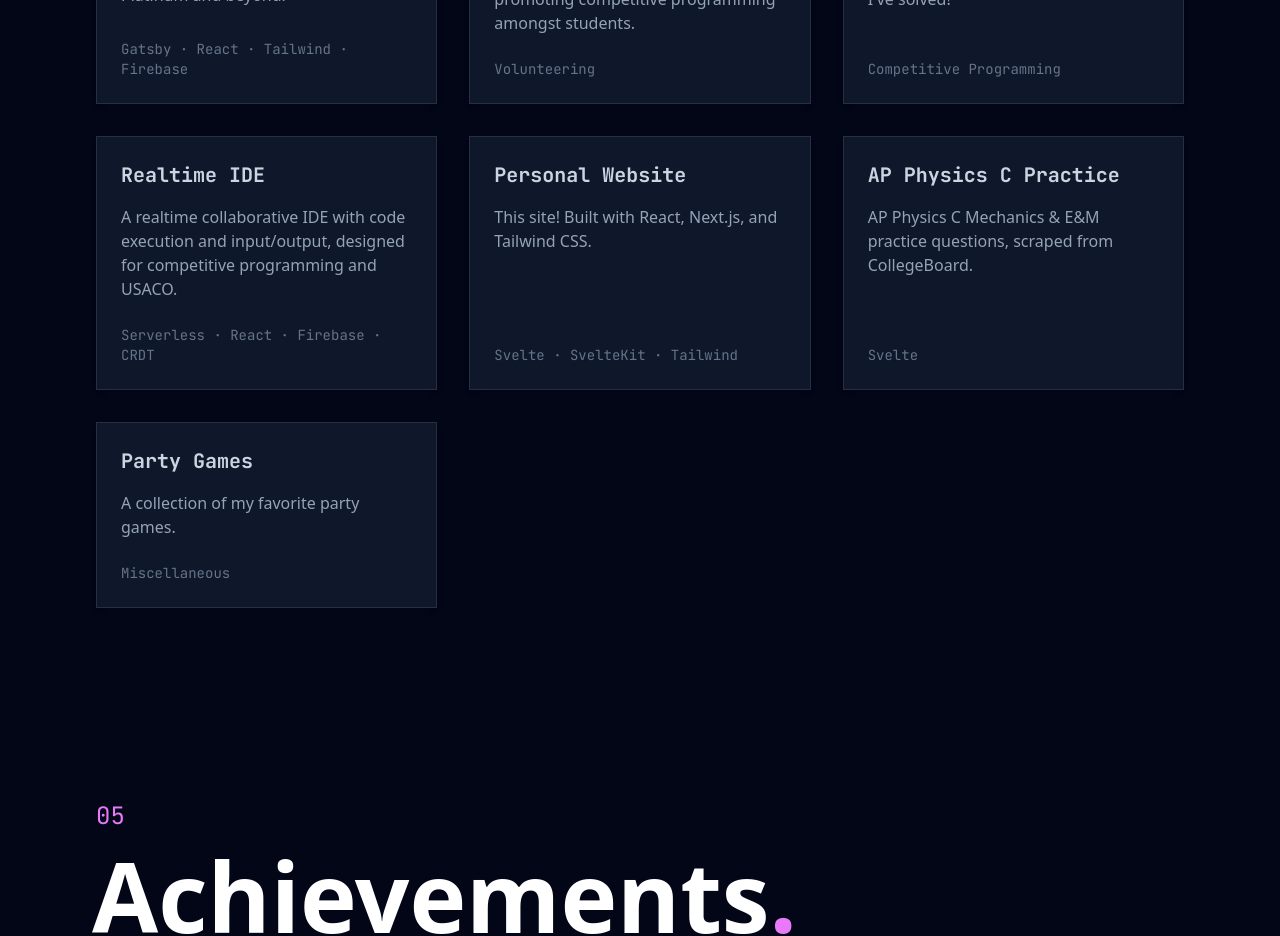
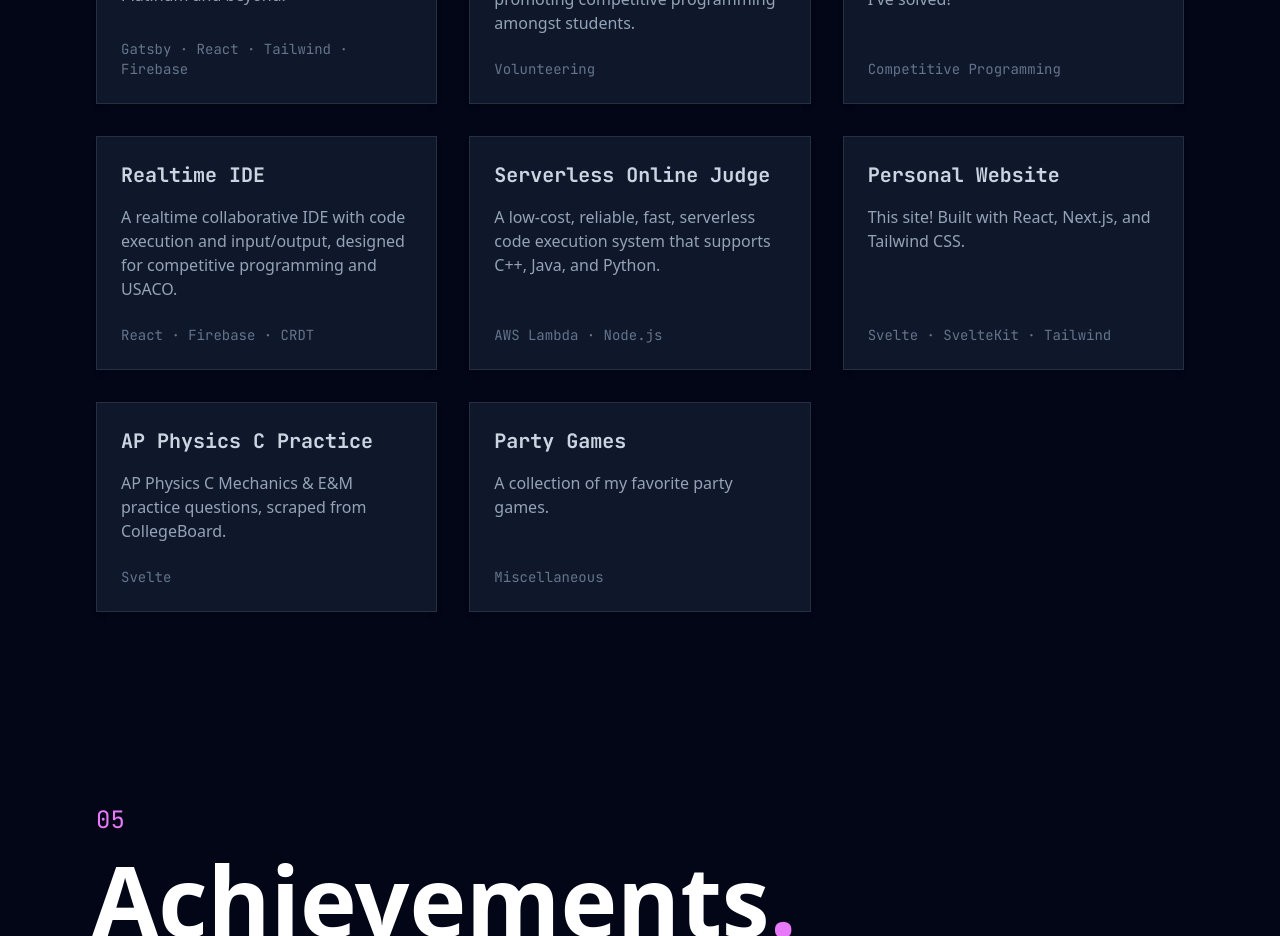
Before and after one commit to thecodingwizard/personal-website, a Next.js app: page / in a window 1280 px wide. Shown: the part 3980-4916 px from the top of the page. Built offline with nearby package versions, Linux system fonts and the light colour scheme; a web font is replaced by a local one.

Commit message:
add online judge to projects

```diff
--- a/components/Index/ProjectsList.tsx
+++ b/components/Index/ProjectsList.tsx
@@ -30,10 +30,18 @@ export const ProjectsList = () => (
 		<Card
 			title="Realtime IDE"
 			link="https://github.com/cpinitiative/ide"
-			tags={['Serverless', 'React', 'Firebase', 'CRDT']}
+			tags={['React', 'Firebase', 'CRDT']}
 		>
 			A realtime collaborative IDE with code execution and input/output, designed for competitive
 			programming and USACO.
+		</Card>
+		<Card
+			title="Serverless Online Judge"
+			link="https://github.com/cpinitiative/online-judge"
+			tags={['AWS Lambda', 'Node.js']}
+		>
+			A low-cost, reliable, fast, serverless code execution system that supports C++, Java, and
+			Python.
 		</Card>
 		<Card
 			title="Personal Website"
```
